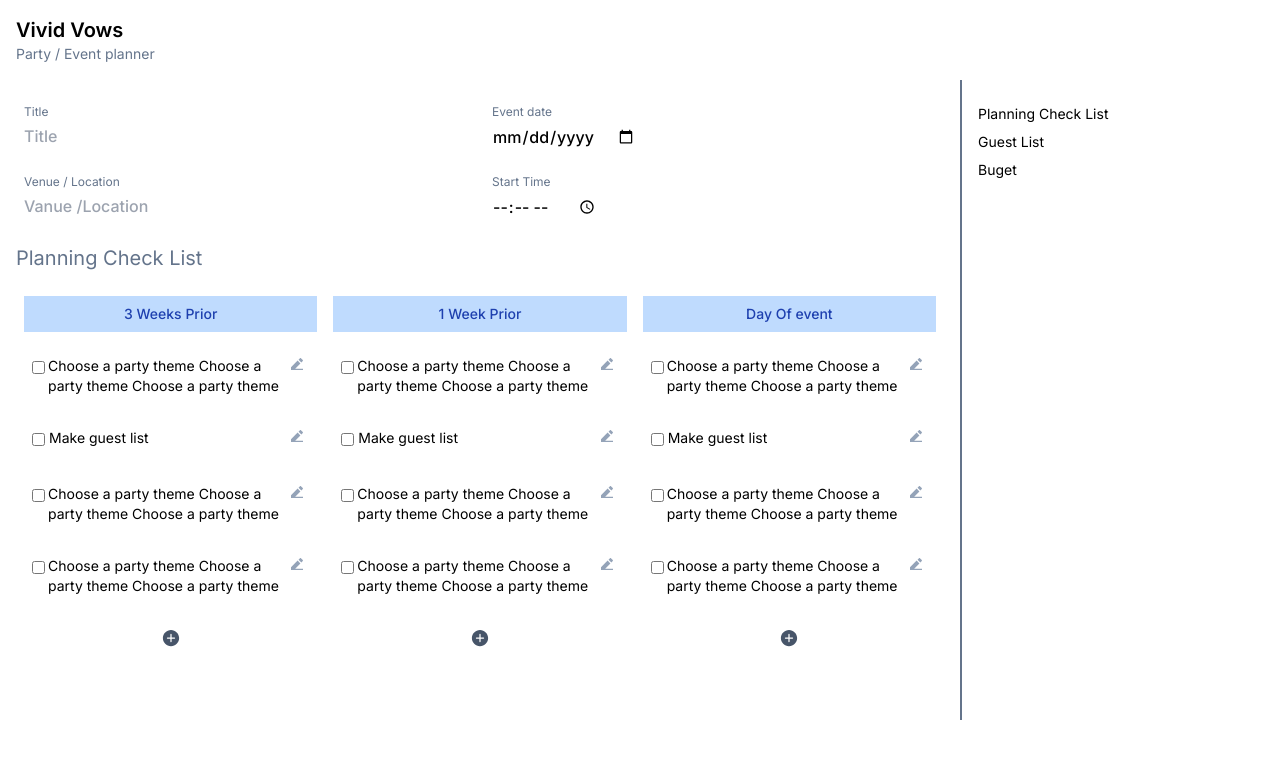
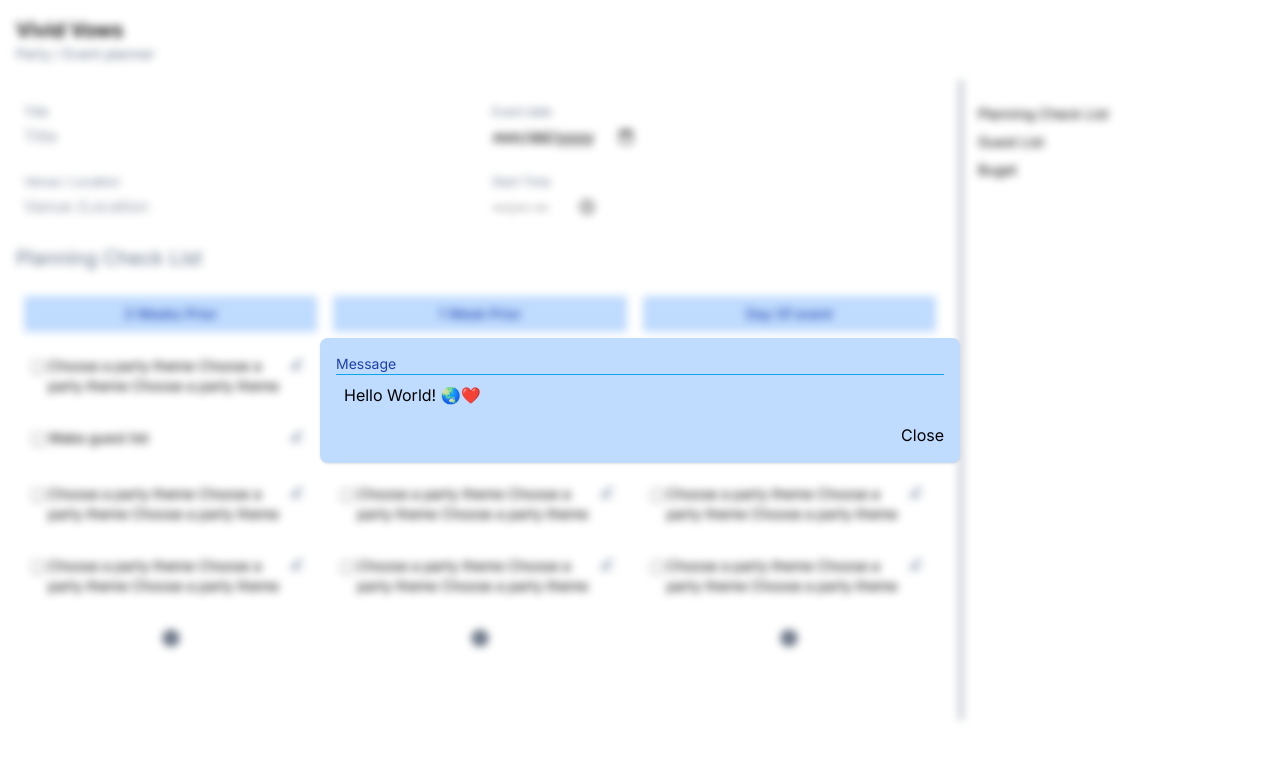
Before and after one commit to DhanushkaNadeeshan/Vivid-Vows, a Next.js app: page / in a window 1280 px wide. Both pictures are taken after a click on the button 170 px from the left and 638 px from the top of the page. Shown: the top 760 px of the page. Built offline with nearby package versions, Linux system fonts and the light colour scheme.

Commit message:
add Modal

```diff
--- a/src/app/components/List.tsx
+++ b/src/app/components/List.tsx
@@ -1,14 +1,19 @@
-import { FC } from "react";
+"use client"
+import { FC, useState } from "react";
 import Card from "@/components/Card";
 import ItemCard from "@/components/ItemCard";
 import { IoIosAddCircle } from "react-icons/io";
+import Modal from "@/components/Modal";
 
 interface ListProps {
   title: string;
 }
 
 const List: FC<ListProps> = ({ title }) => {
+  const [isShowModal, setIsShowModal] = useState<boolean>(false);
+
   return (
+    <>
       <Card>
         <Card.Title>{title}</Card.Title>
         <Card.Body>
@@ -21,10 +26,25 @@ const List: FC<ListProps> = ({ title }) => {
             <ItemCard title="Make guest list" />
           </div>
           <div className="w-full p-2 flex justify-center items-center">
-            <button className="text-xl text-slate-600"><IoIosAddCircle/></button>
+            <button
+              className="text-xl text-slate-600"
+              onClick={() => setIsShowModal(true)}
+            >
+              <IoIosAddCircle />
+            </button>
           </div>
         </Card.Body>
       </Card>
+      <Modal isShow={isShowModal}>
+        <Modal.Title>Message</Modal.Title>
+        <Modal.Body>
+          <p>Hello World! 🌏❤️</p>
+        </Modal.Body>
+        <Modal.Footer customeCSS="flex justify-end">
+          <button onClick={() => setIsShowModal(false)}>Close</button>
+        </Modal.Footer>
+      </Modal>
+    </>
   );
 };
 
--- a/src/app/globals.css
+++ b/src/app/globals.css
@@ -41,3 +41,61 @@
 .tooltip-container:hover .tooltip {
   opacity: 1;
 }
+
+.scale-up-ver-center {
+  -webkit-animation: scale-up-ver-center 0.3s
+    cubic-bezier(0.39, 0.575, 0.565, 1) both;
+  animation: scale-up-ver-center 0.3s cubic-bezier(0.39, 0.575, 0.565, 1) both;
+}
+
+@-webkit-keyframes scale-up-ver-center {
+  0% {
+    -webkit-transform: scaleY(0.4);
+    transform: scaleY(0.4);
+  }
+  100% {
+    -webkit-transform: scaleY(1);
+    transform: scaleY(1);
+  }
+}
+@keyframes scale-up-ver-center {
+  0% {
+    -webkit-transform: scaleY(0.4);
+    transform: scaleY(0.4);
+  }
+  100% {
+    -webkit-transform: scaleY(1);
+    transform: scaleY(1);
+  }
+}
+
+.scale-out-vertical {
+  -webkit-animation: scale-out-vertical 0.3s
+    cubic-bezier(0.55, 0.085, 0.68, 0.53) both;
+  animation: scale-out-vertical 0.3s cubic-bezier(0.55, 0.085, 0.68, 0.53) both;
+}
+
+@-webkit-keyframes scale-out-vertical {
+  0% {
+    -webkit-transform: scaleY(1);
+    transform: scaleY(1);
+    opacity: 1;
+  }
+  100% {
+    -webkit-transform: scaleY(0);
+    transform: scaleY(0);
+    opacity: 1;
+  }
+}
+@keyframes scale-out-vertical {
+  0% {
+    -webkit-transform: scaleY(1);
+    transform: scaleY(1);
+    opacity: 1;
+  }
+  100% {
+    -webkit-transform: scaleY(0);
+    transform: scaleY(0);
+    opacity: 1;
+  }
+}
--- /dev/null
+++ b/src/components/Modal.tsx
@@ -0,0 +1,93 @@
+"use client";
+import React, { useState, useEffect, useRef } from "react";
+import ReactDOM from "react-dom";
+
+const useModal = (isShow: boolean) => {
+  const isInitialRender = useRef(true);
+  const [visible, setVisible] = useState(false);
+  const [animationCSS, setAnimationCSS] = useState("scale-up-ver-center");
+
+  useEffect(() => {
+    if (isInitialRender.current) {
+      isInitialRender.current = false;
+      return;
+    }
+
+    if (isShow) {
+      setVisible(true);
+      setAnimationCSS("scale-up-ver-center");
+    } else {
+      setAnimationCSS("scale-out-vertical");
+      const timer = setTimeout(() => setVisible(false), 400);
+      return () => clearTimeout(timer); // Clean up the timeout on unmount or if isShow changes before the timeout completes
+    }
+  }, [isShow]);
+
+  return { visible, animationCSS };
+};
+
+interface ModalProps {
+  isShow: boolean;
+  children: React.ReactNode;
+}
+
+type ModalSubComponents = {
+  Title: typeof Title;
+  Body: typeof Body;
+  Footer: typeof Footer;
+};
+// Main
+const Modal: React.FC<ModalProps> & ModalSubComponents = ({
+  isShow,
+  children,
+}) => {
+  const { visible, animationCSS } = useModal(isShow);
+
+  if (!visible) return null;
+
+  return ReactDOM.createPortal(
+    <div className="fixed backdrop-blur-sm flex-col top-0 w-screen h-screen flex justify-center items-center">
+      <div
+        className={`w-3/4 md:w-1/2 bg-blue-200 p-4 rounded-lg shadow opacity-100 ${animationCSS}`}
+      >
+        {children}
+      </div>
+    </div>,
+    document.body
+  );
+};
+
+interface TitleProps {
+  children: React.ReactNode;
+}
+
+const Title: React.FC<TitleProps> = ({ children }) => {
+  return (
+    <div className="border-b border-sky-500">
+      <p className="text-sm  text-blue-800">{children}</p>
+    </div>
+  );
+};
+
+interface BodyProps {
+  children: React.ReactNode;
+}
+
+const Body: React.FC<BodyProps> = ({ children }) => {
+  return <div className="p-2">{children}</div>;
+};
+
+interface FooterProps {
+  children: React.ReactNode;
+  customeCSS?: string;
+}
+
+const Footer: React.FC<FooterProps> = ({ children ,customeCSS }) => {
+  return <div className={`mt-2 w-full ${customeCSS}`}>{children}</div>;
+};
+// React subcomponents
+Modal.Title = Title;
+Modal.Body = Body;
+Modal.Footer = Footer;
+
+export default Modal;
```
Lines whose indentation alone changed are shown as unchanged.
